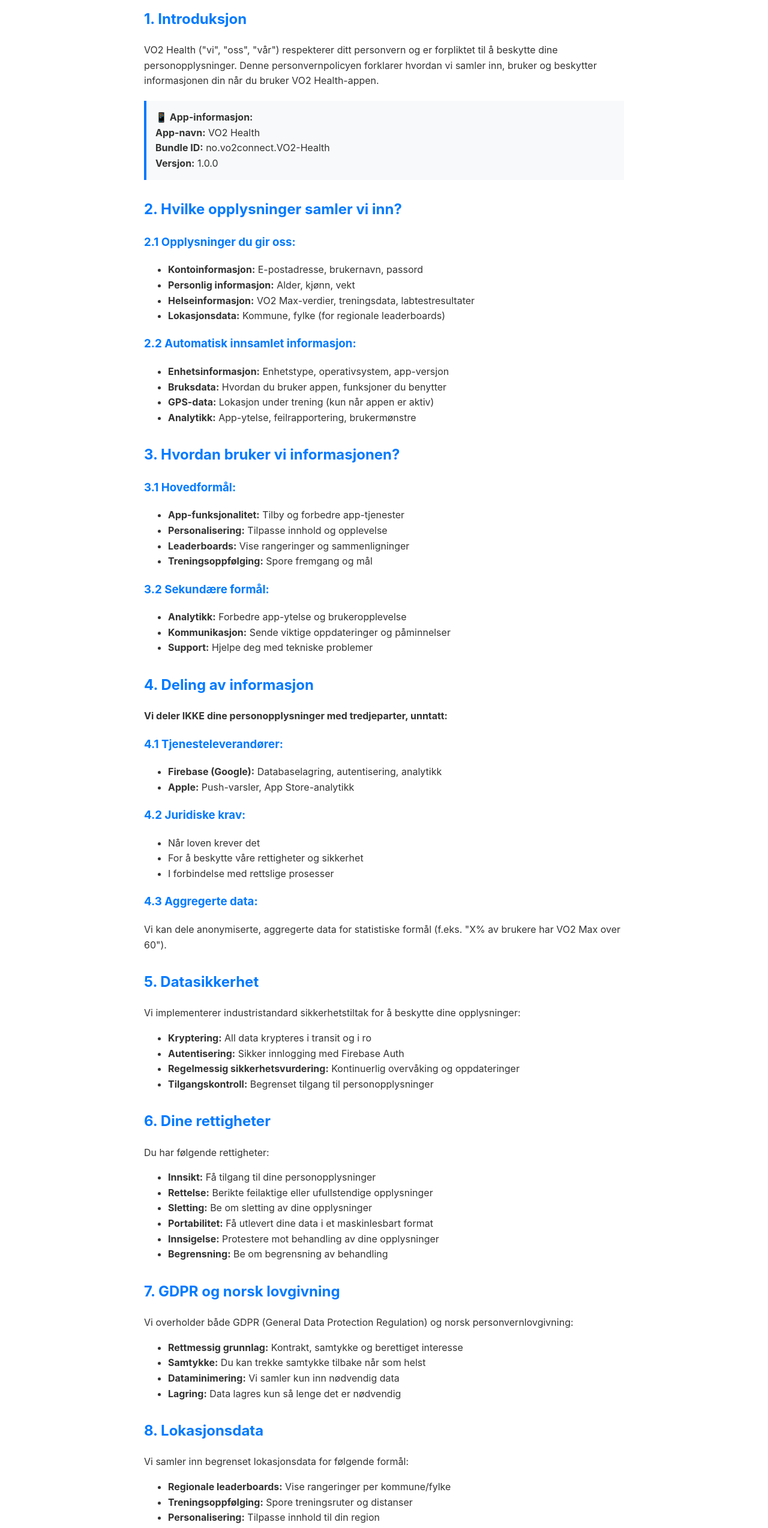
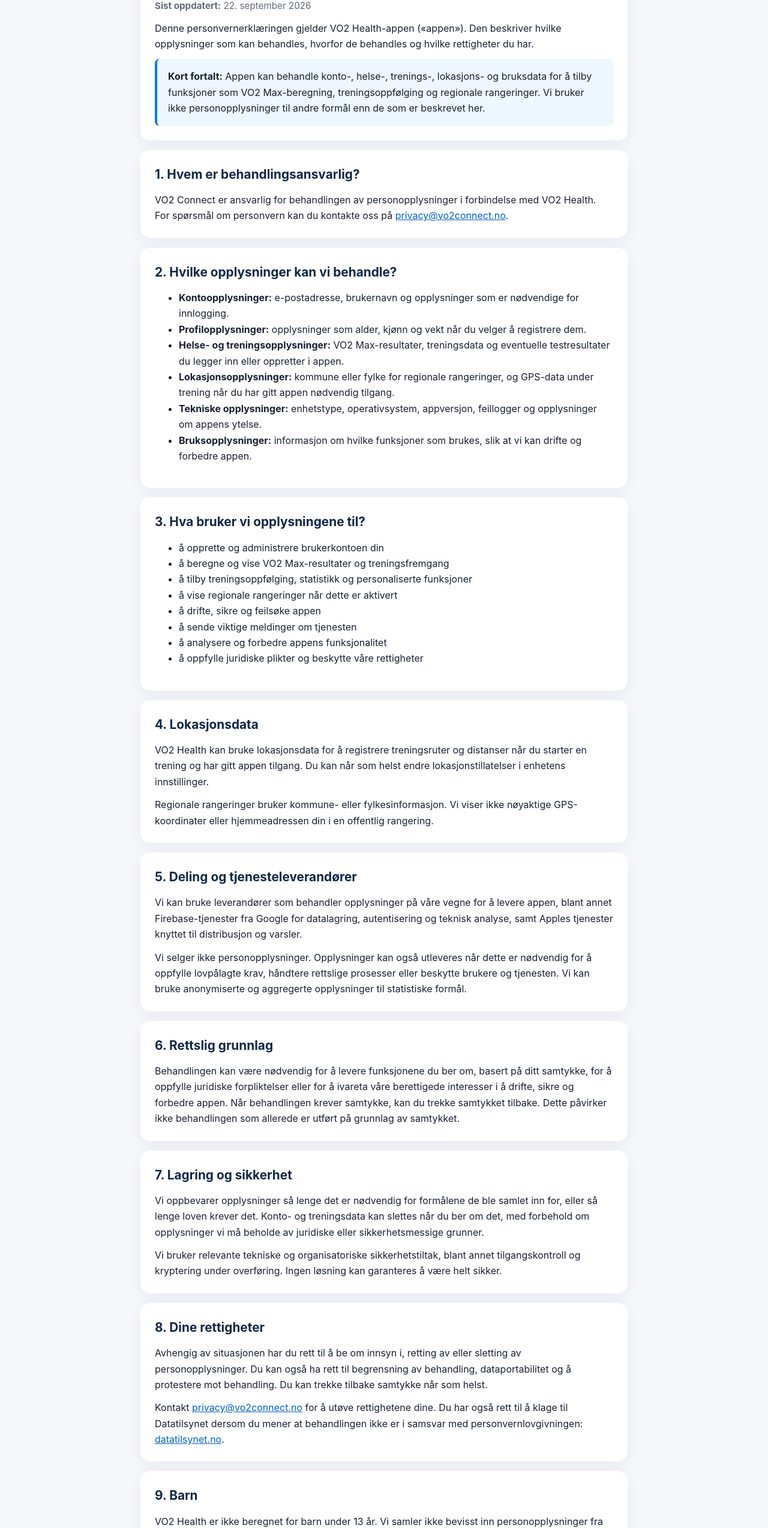
Before and after one commit to soferuzzzzz/vo2health-website, a plain HTML site: page privacy-policy.html in a window 1280 px wide. Shown: the part 253-2800 px from the top of the page at 60% size. Drawn offline with Linux system fonts and the light colour scheme.

Commit message:
Update VO2 Health privacy policy for GitHub Pages

```diff
--- a/privacy-policy.html
+++ b/privacy-policy.html
@@ -1,237 +1,156 @@
-<!DOCTYPE html>
-<html lang="no">
+<!doctype html>
+<html lang="nb">
 <head>
-    <meta charset="UTF-8">
-    <meta name="viewport" content="width=device-width, initial-scale=1.0">
-    <title>Personvernpolicy - VO2 Health</title>
+  <meta charset="utf-8">
+  <meta name="viewport" content="width=device-width, initial-scale=1">
+  <meta name="description" content="Personvernerklæring for VO2 Health-appen.">
+  <title>Personvernerklæring – VO2 Health</title>
   <style>
+    :root {
+      --navy: #0f2747;
+      --blue: #007aff;
+      --background: #f5f7fb;
+      --text: #172033;
+      --muted: #5f6b7a;
+      --card: #fff;
+    }
+    * { box-sizing: border-box; }
+    html { scroll-behavior: smooth; }
     body {
-            font-family: -apple-system, BlinkMacSystemFont, 'Segoe UI', Roboto, sans-serif;
-            line-height: 1.6;
-            max-width: 800px;
+      margin: 0;
+      font-family: -apple-system, BlinkMacSystemFont, "Segoe UI", Roboto, sans-serif;
+      background: var(--background);
+      color: var(--text);
+      line-height: 1.65;
+    }
+    header {
+      background: var(--navy);
+      color: white;
+      padding: 56px 24px 48px;
+    }
+    header > div, main, footer {
+      max-width: 860px;
       margin: 0 auto;
-            padding: 20px;
-            color: #333;
     }
-        h1, h2, h3 {
-            color: #007AFF;
+    h1 { margin: 0 0 8px; font-size: clamp(2rem, 5vw, 3rem); line-height: 1.15; }
+    header p { margin: 0; color: #dbe5f0; }
+    main { padding: 32px 24px 56px; }
+    section {
+      background: var(--card);
+      border-radius: 16px;
+      padding: 24px;
+      margin-bottom: 16px;
+      box-shadow: 0 8px 26px rgba(15, 39, 71, .06);
     }
-        .header {
-            text-align: center;
-            border-bottom: 2px solid #007AFF;
-            padding-bottom: 20px;
-            margin-bottom: 30px;
+    h2 { margin: 0 0 12px; font-size: 1.3rem; color: var(--navy); }
+    h3 { margin: 20px 0 8px; font-size: 1.05rem; }
+    p { margin: 0 0 12px; }
+    p:last-child { margin-bottom: 0; }
+    ul, ol { margin-top: 8px; }
+    .updated { color: var(--muted); font-size: .95rem; }
+    .notice {
+      border-left: 4px solid var(--blue);
+      background: #eef6ff;
+      padding: 16px 18px;
+      border-radius: 8px;
     }
-        .section {
-            margin-bottom: 30px;
-        }
-        .highlight {
-            background-color: #f8f9fa;
-            padding: 15px;
-            border-left: 4px solid #007AFF;
-            margin: 20px 0;
-        }
-        .contact {
-            background-color: #e3f2fd;
-            padding: 20px;
-            border-radius: 8px;
-            margin: 20px 0;
-        }
+    a { color: #005fcc; }
+    footer { padding: 0 24px 40px; color: var(--muted); font-size: .9rem; }
   </style>
 </head>
 <body>
-    <div class="header">
-        <h1>🔒 Personvernpolicy</h1>
-        <h2>VO2 Health App</h2>
-        <p><strong>Sist oppdatert:</strong> 24. august 2024</p>
+  <header>
+    <div>
+      <h1>Personvernerklæring for VO2 Health</h1>
+      <p>Informasjon om hvordan VO2 Health behandler personopplysninger.</p>
     </div>
+  </header>
 
-    <div class="section">
-        <h2>1. Introduksjon</h2>
-        <p>VO2 Health ("vi", "oss", "vår") respekterer ditt personvern og er forpliktet til å beskytte dine personopplysninger. Denne personvernpolicyen forklarer hvordan vi samler inn, bruker og beskytter informasjonen din når du bruker VO2 Health-appen.</p>
+  <main>
+    <section>
+      <p class="updated"><strong>Sist oppdatert:</strong> 22. september 2026</p>
+      <p>Denne personvernerklæringen gjelder VO2 Health-appen («appen»). Den beskriver hvilke opplysninger som kan behandles, hvorfor de behandles og hvilke rettigheter du har.</p>
+      <div class="notice">
+        <strong>Kort fortalt:</strong> Appen kan behandle konto-, helse-, trenings-, lokasjons- og bruksdata for å tilby funksjoner som VO2 Max-beregning, treningsoppfølging og regionale rangeringer. Vi bruker ikke personopplysninger til andre formål enn de som er beskrevet her.
+      </div>
+    </section>
 
-        <div class="highlight">
-            <strong>📱 App-informasjon:</strong><br>
-            <strong>App-navn:</strong> VO2 Health<br>
-            <strong>Bundle ID:</strong> no.vo2connect.VO2-Health<br>
-            <strong>Versjon:</strong> 1.0.0
-        </div>
-    </div>
+    <section>
+      <h2>1. Hvem er behandlingsansvarlig?</h2>
+      <p>VO2 Connect er ansvarlig for behandlingen av personopplysninger i forbindelse med VO2 Health. For spørsmål om personvern kan du kontakte oss på <a href="mailto:privacy@vo2connect.no">privacy@vo2connect.no</a>.</p>
+    </section>
 
-    <div class="section">
-        <h2>2. Hvilke opplysninger samler vi inn?</h2>
+    <section>
+      <h2>2. Hvilke opplysninger kan vi behandle?</h2>
+      <ul>
+        <li><strong>Kontoopplysninger:</strong> e-postadresse, brukernavn og opplysninger som er nødvendige for innlogging.</li>
+        <li><strong>Profilopplysninger:</strong> opplysninger som alder, kjønn og vekt når du velger å registrere dem.</li>
+        <li><strong>Helse- og treningsopplysninger:</strong> VO2 Max-resultater, treningsdata og eventuelle testresultater du legger inn eller oppretter i appen.</li>
+        <li><strong>Lokasjonsopplysninger:</strong> kommune eller fylke for regionale rangeringer, og GPS-data under trening når du har gitt appen nødvendig tilgang.</li>
+        <li><strong>Tekniske opplysninger:</strong> enhetstype, operativsystem, appversjon, feillogger og opplysninger om appens ytelse.</li>
+        <li><strong>Bruksopplysninger:</strong> informasjon om hvilke funksjoner som brukes, slik at vi kan drifte og forbedre appen.</li>
+      </ul>
+    </section>
 
-        <h3>2.1 Opplysninger du gir oss:</h3>
+    <section>
+      <h2>3. Hva bruker vi opplysningene til?</h2>
       <ul>
-            <li><strong>Kontoinformasjon:</strong> E-postadresse, brukernavn, passord</li>
-            <li><strong>Personlig informasjon:</strong> Alder, kjønn, vekt</li>
-            <li><strong>Helseinformasjon:</strong> VO2 Max-verdier, treningsdata, labtestresultater</li>
-            <li><strong>Lokasjonsdata:</strong> Kommune, fylke (for regionale leaderboards)</li>
+        <li>å opprette og administrere brukerkontoen din</li>
+        <li>å beregne og vise VO2 Max-resultater og treningsfremgang</li>
+        <li>å tilby treningsoppfølging, statistikk og personaliserte funksjoner</li>
+        <li>å vise regionale rangeringer når dette er aktivert</li>
+        <li>å drifte, sikre og feilsøke appen</li>
+        <li>å sende viktige meldinger om tjenesten</li>
+        <li>å analysere og forbedre appens funksjonalitet</li>
+        <li>å oppfylle juridiske plikter og beskytte våre rettigheter</li>
       </ul>
+    </section>
 
-        <h3>2.2 Automatisk innsamlet informasjon:</h3>
-        <ul>
-            <li><strong>Enhetsinformasjon:</strong> Enhetstype, operativsystem, app-versjon</li>
-            <li><strong>Bruksdata:</strong> Hvordan du bruker appen, funksjoner du benytter</li>
-            <li><strong>GPS-data:</strong> Lokasjon under trening (kun når appen er aktiv)</li>
-            <li><strong>Analytikk:</strong> App-ytelse, feilrapportering, brukermønstre</li>
-        </ul>
-    </div>
+    <section>
+      <h2>4. Lokasjonsdata</h2>
+      <p>VO2 Health kan bruke lokasjonsdata for å registrere treningsruter og distanser når du starter en trening og har gitt appen tilgang. Du kan når som helst endre lokasjonstillatelser i enhetens innstillinger.</p>
+      <p>Regionale rangeringer bruker kommune- eller fylkesinformasjon. Vi viser ikke nøyaktige GPS-koordinater eller hjemmeadressen din i en offentlig rangering.</p>
+    </section>
 
-    <div class="section">
-        <h2>3. Hvordan bruker vi informasjonen?</h2>
+    <section>
+      <h2>5. Deling og tjenesteleverandører</h2>
+      <p>Vi kan bruke leverandører som behandler opplysninger på våre vegne for å levere appen, blant annet Firebase-tjenester fra Google for datalagring, autentisering og teknisk analyse, samt Apples tjenester knyttet til distribusjon og varsler.</p>
+      <p>Vi selger ikke personopplysninger. Opplysninger kan også utleveres når dette er nødvendig for å oppfylle lovpålagte krav, håndtere rettslige prosesser eller beskytte brukere og tjenesten. Vi kan bruke anonymiserte og aggregerte opplysninger til statistiske formål.</p>
+    </section>
 
-        <h3>3.1 Hovedformål:</h3>
-        <ul>
-            <li><strong>App-funksjonalitet:</strong> Tilby og forbedre app-tjenester</li>
-            <li><strong>Personalisering:</strong> Tilpasse innhold og opplevelse</li>
-            <li><strong>Leaderboards:</strong> Vise rangeringer og sammenligninger</li>
-            <li><strong>Treningsoppfølging:</strong> Spore fremgang og mål</li>
-        </ul>
+    <section>
+      <h2>6. Rettslig grunnlag</h2>
+      <p>Behandlingen kan være nødvendig for å levere funksjonene du ber om, basert på ditt samtykke, for å oppfylle juridiske forpliktelser eller for å ivareta våre berettigede interesser i å drifte, sikre og forbedre appen. Når behandlingen krever samtykke, kan du trekke samtykket tilbake. Dette påvirker ikke behandlingen som allerede er utført på grunnlag av samtykket.</p>
+    </section>
 
-        <h3>3.2 Sekundære formål:</h3>
-        <ul>
-            <li><strong>Analytikk:</strong> Forbedre app-ytelse og brukeropplevelse</li>
-            <li><strong>Kommunikasjon:</strong> Sende viktige oppdateringer og påminnelser</li>
-            <li><strong>Support:</strong> Hjelpe deg med tekniske problemer</li>
-        </ul>
-    </div>
+    <section>
+      <h2>7. Lagring og sikkerhet</h2>
+      <p>Vi oppbevarer opplysninger så lenge det er nødvendig for formålene de ble samlet inn for, eller så lenge loven krever det. Konto- og treningsdata kan slettes når du ber om det, med forbehold om opplysninger vi må beholde av juridiske eller sikkerhetsmessige grunner.</p>
+      <p>Vi bruker relevante tekniske og organisatoriske sikkerhetstiltak, blant annet tilgangskontroll og kryptering under overføring. Ingen løsning kan garanteres å være helt sikker.</p>
+    </section>
 
-    <div class="section">
-        <h2>4. Deling av informasjon</h2>
+    <section>
+      <h2>8. Dine rettigheter</h2>
+      <p>Avhengig av situasjonen har du rett til å be om innsyn i, retting av eller sletting av personopplysninger. Du kan også ha rett til begrensning av behandling, dataportabilitet og å protestere mot behandling. Du kan trekke tilbake samtykke når som helst.</p>
+      <p>Kontakt <a href="mailto:privacy@vo2connect.no">privacy@vo2connect.no</a> for å utøve rettighetene dine. Du har også rett til å klage til Datatilsynet dersom du mener at behandlingen ikke er i samsvar med personvernlovgivningen: <a href="https://www.datatilsynet.no" rel="noopener">datatilsynet.no</a>.</p>
+    </section>
 
-        <p><strong>Vi deler IKKE dine personopplysninger med tredjeparter, unntatt:</strong></p>
+    <section>
+      <h2>9. Barn</h2>
+      <p>VO2 Health er ikke beregnet for barn under 13 år. Vi samler ikke bevisst inn personopplysninger fra barn under 13 år. Dersom du mener at et barn har gitt oss personopplysninger, ber vi deg kontakte oss slik at vi kan undersøke saken.</p>
+    </section>
 
-        <h3>4.1 Tjenesteleverandører:</h3>
-        <ul>
-            <li><strong>Firebase (Google):</strong> Databaselagring, autentisering, analytikk</li>
-            <li><strong>Apple:</strong> Push-varsler, App Store-analytikk</li>
-        </ul>
+    <section>
+      <h2>10. Endringer i erklæringen</h2>
+      <p>Vi kan oppdatere denne personvernerklæringen når appen eller behandlingen av personopplysninger endres. Den oppdaterte versjonen publiseres på denne siden, og datoen øverst viser når den sist ble endret. Ved vesentlige endringer kan vi også varsle deg i appen eller på e-post.</p>
+    </section>
 
-        <h3>4.2 Juridiske krav:</h3>
-        <ul>
-            <li>Når loven krever det</li>
-            <li>For å beskytte våre rettigheter og sikkerhet</li>
-            <li>I forbindelse med rettslige prosesser</li>
-        </ul>
+    <section>
+      <h2>Kontakt</h2>
+      <p>Spørsmål om denne personvernerklæringen eller behandlingen av personopplysninger kan sendes til <a href="mailto:privacy@vo2connect.no">privacy@vo2connect.no</a>.</p>
+    </section>
+  </main>
 
-        <h3>4.3 Aggregerte data:</h3>
-        <p>Vi kan dele anonymiserte, aggregerte data for statistiske formål (f.eks. "X% av brukere har VO2 Max over 60").</p>
-    </div>
-
-    <div class="section">
-        <h2>5. Datasikkerhet</h2>
-
-        <p>Vi implementerer industristandard sikkerhetstiltak for å beskytte dine opplysninger:</p>
-
-        <ul>
-            <li><strong>Kryptering:</strong> All data krypteres i transit og i ro</li>
-            <li><strong>Autentisering:</strong> Sikker innlogging med Firebase Auth</li>
-            <li><strong>Regelmessig sikkerhetsvurdering:</strong> Kontinuerlig overvåking og oppdateringer</li>
-            <li><strong>Tilgangskontroll:</strong> Begrenset tilgang til personopplysninger</li>
-        </ul>
-    </div>
-
-    <div class="section">
-        <h2>6. Dine rettigheter</h2>
-
-        <p>Du har følgende rettigheter:</p>
-
-        <ul>
-            <li><strong>Innsikt:</strong> Få tilgang til dine personopplysninger</li>
-            <li><strong>Rettelse:</strong> Berikte feilaktige eller ufullstendige opplysninger</li>
-            <li><strong>Sletting:</strong> Be om sletting av dine opplysninger</li>
-            <li><strong>Portabilitet:</strong> Få utlevert dine data i et maskinlesbart format</li>
-            <li><strong>Innsigelse:</strong> Protestere mot behandling av dine opplysninger</li>
-            <li><strong>Begrensning:</strong> Be om begrensning av behandling</li>
-        </ul>
-    </div>
-
-    <div class="section">
-        <h2>7. GDPR og norsk lovgivning</h2>
-
-        <p>Vi overholder både GDPR (General Data Protection Regulation) og norsk personvernlovgivning:</p>
-
-        <ul>
-            <li><strong>Rettmessig grunnlag:</strong> Kontrakt, samtykke og berettiget interesse</li>
-            <li><strong>Samtykke:</strong> Du kan trekke samtykke tilbake når som helst</li>
-            <li><strong>Dataminimering:</strong> Vi samler kun inn nødvendig data</li>
-            <li><strong>Lagring:</strong> Data lagres kun så lenge det er nødvendig</li>
-        </ul>
-    </div>
-
-    <div class="section">
-        <h2>8. Lokasjonsdata</h2>
-
-        <p>Vi samler inn begrenset lokasjonsdata for følgende formål:</p>
-
-        <ul>
-            <li><strong>Regionale leaderboards:</strong> Vise rangeringer per kommune/fylke</li>
-            <li><strong>Treningsoppfølging:</strong> Spore treningsruter og distanser</li>
-            <li><strong>Personalisering:</strong> Tilpasse innhold til din region</li>
-        </ul>
-
-        <p><strong>Vi deler IKKE nøyaktige GPS-koordinater eller adresser.</strong></p>
-    </div>
-
-    <div class="section">
-        <h2>9. Barns personvern</h2>
-
-        <p>VO2 Health er ikke beregnet for barn under 13 år. Vi samler ikke bevisst inn personopplysninger fra barn under 13 år. Hvis du er forelder og tror at ditt barn har gitt oss personopplysninger, kontakt oss umiddelbart.</p>
-    </div>
-
-    <div class="section">
-        <h2>10. Endringer i personvernpolicy</h2>
-
-        <p>Vi kan oppdatere denne personvernpolicyen fra tid til annen. Vi vil varsle deg om betydelige endringer gjennom:</p>
-
-        <ul>
-            <li>Push-varsel i appen</li>
-            <li>E-post til registrerte brukere</li>
-            <li>Oppdatert dato i appen</li>
-        </ul>
-    </div>
-
-    <div class="section">
-        <h2>11. Kontaktinformasjon</h2>
-
-        <div class="contact">
-            <p><strong>Hvis du har spørsmål om denne personvernpolicyen eller vår behandling av personopplysninger:</strong></p>
-
-            <p><strong>E-post:</strong> privacy@vo2connect.no</p>
-            <p><strong>Adresse:</strong> VO2 Connect AS<br>
-            [Din bedriftsadresse]<br>
-            Norge</p>
-
-            <p><strong>Datasjef:</strong> [Navn på datasjef]<br>
-            <strong>E-post:</strong> dpo@vo2connect.no</p>
-        </div>
-    </div>
-
-    <div class="section">
-        <h2>12. Klager</h2>
-
-        <p>Hvis du mener at vi ikke behandler dine personopplysninger i samsvar med denne policyen eller personvernlovgivningen, kan du:</p>
-
-        <ol>
-            <li>Kontakte oss direkte</li>
-            <li>Klage til Datatilsynet (norsk tilsynsmyndighet)</li>
-            <li>Klage til relevant tilsynsmyndighet i ditt land</li>
-        </ol>
-
-        <p><strong>Datatilsynet:</strong><br>
-        Postboks 458 Sentrum<br>
-        0105 Oslo<br>
-        Norge<br>
-        <a href="https://www.datatilsynet.no">www.datatilsynet.no</a></p>
-    </div>
-
-    <div class="highlight">
-        <p><strong>⚠️ Viktig:</strong> Ved å bruke VO2 Health-appen godtar du betingelsene i denne personvernpolicyen. Hvis du ikke er enig i betingelsene, bruk ikke appen.</p>
-    </div>
-
-    <div class="section">
-        <p><em>Denne personvernpolicyen ble sist oppdatert 24. august 2024 og er tilgjengelig i appen under Innstillinger > Personvern.</em></p>
-    </div>
+  <footer>© 2026 VO2 Health / VO2 Connect</footer>
 </body>
 </html>
```
Lines whose indentation alone changed are shown as unchanged.
